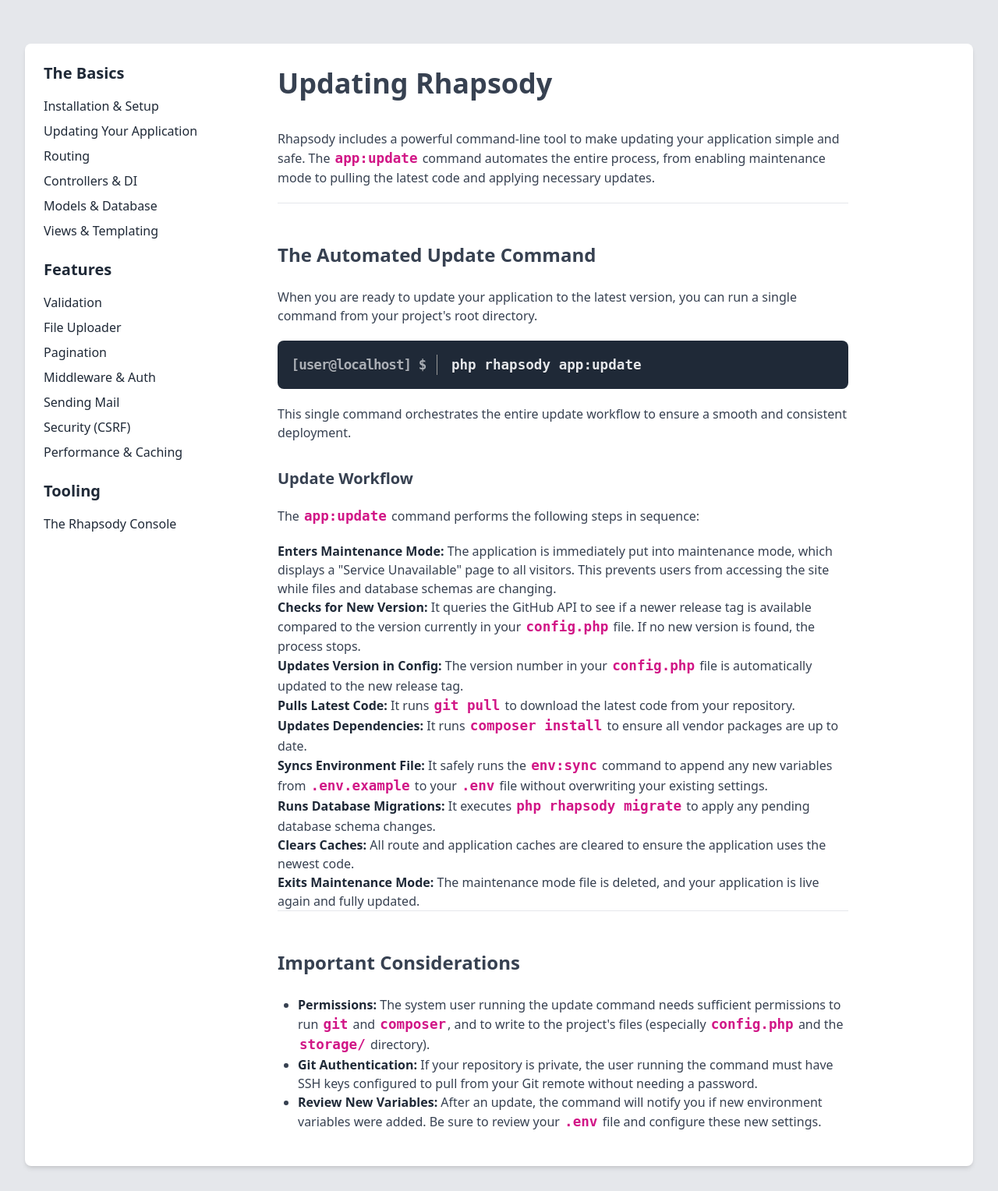
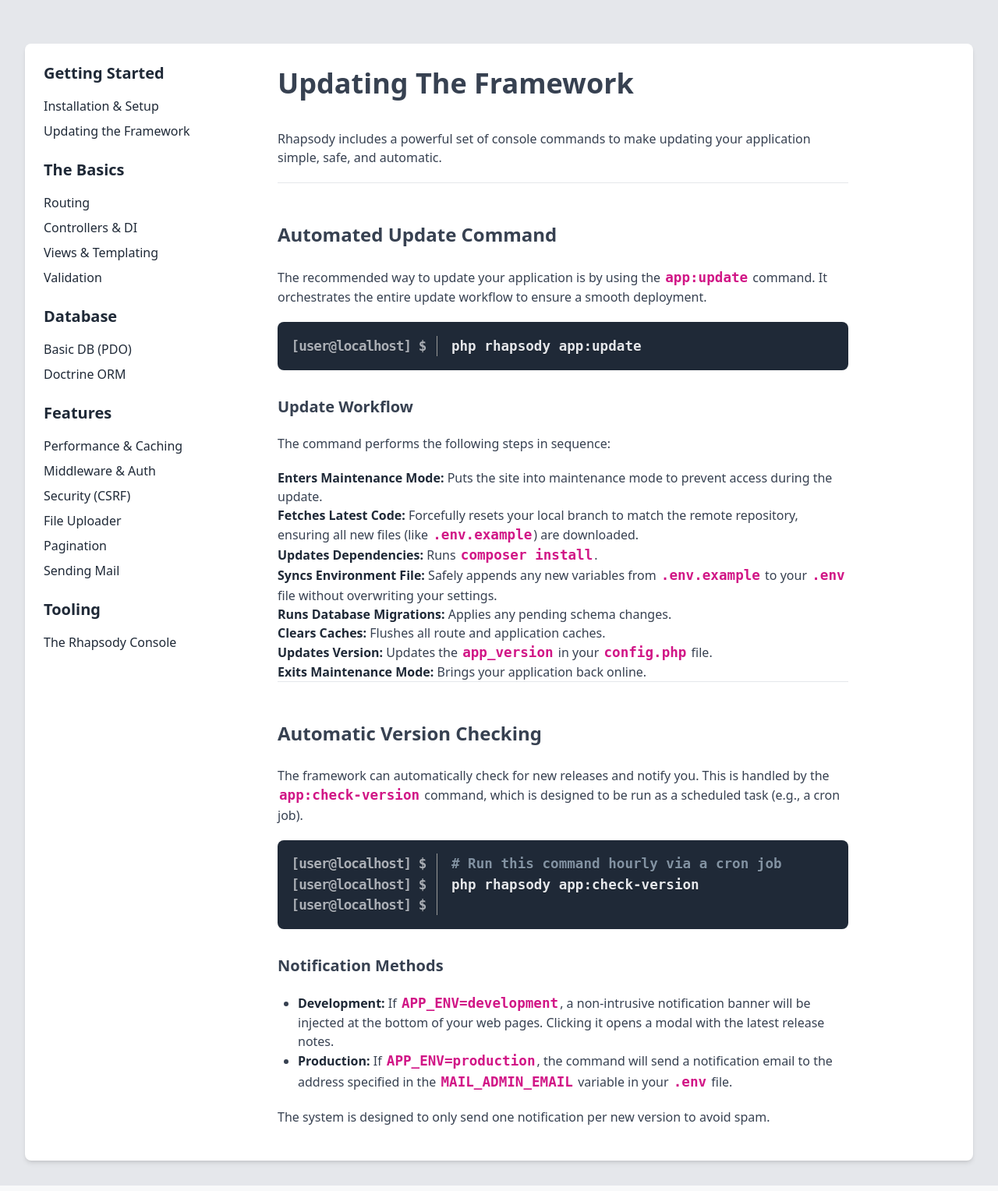
Before and after one commit to arout77/Rhapsody-Framework, a PHP site: template views/docs/updating.twig in a window 1280 px wide. Shown: the part 80-1608 px from the top of the page at 78% size. Run offline with PHP 8.4, Linux system fonts and the light colour scheme; the template is opened without the code that fills it, so the values that code supplies are empty; some libraries are stand-ins or nearby versions.

Commit message:
Added documentation for Doctrine, Redis and Updating

```diff
--- a/views/docs/_layout.twig
+++ b/views/docs/_layout.twig
@@ -9,25 +9,34 @@
     <!-- Sidebar Navigation -->
     <aside class="w-full md:w-1/4 px-4 mb-8 md:mb-0">
         <div class="sticky top-8">
+            <h3 class="text-xl font-bold text-gray-800 dark:text-gray-200 mb-4">Getting Started</h3>
+            <ul class="space-y-2 mb-6">
+                <li><a href="{{ base_url }}/docs/installation" class="docs-link">Installation & Setup</a></li>
+                <li><a href="{{ base_url }}/docs/updating" class="docs-link">Updating the Framework</a></li>
+            </ul>
+
             <h3 class="text-xl font-bold text-gray-800 dark:text-gray-200 mb-4">The Basics</h3>
             <ul class="space-y-2 mb-6">
-                <li><a href="{{ base_url }}/docs/installation" class="docs-link">Installation & Setup</a></li>
-                <li><a href="{{ base_url }}/docs/updating" class="docs-link">Updating Your Application</a></li>
                 <li><a href="{{ base_url }}/docs/routing" class="docs-link">Routing</a></li>
                 <li><a href="{{ base_url }}/docs/controllers" class="docs-link">Controllers & DI</a></li>
-                <li><a href="{{ base_url }}/docs/models" class="docs-link">Models & Database</a></li>
                 <li><a href="{{ base_url }}/docs/views" class="docs-link">Views & Templating</a></li>
+                <li><a href="{{ base_url }}/docs/validation" class="docs-link">Validation</a></li>
+            </ul>
+
+             <h3 class="text-xl font-bold text-gray-800 dark:text-gray-200 mb-4">Database</h3>
+             <ul class="space-y-2 mb-6">
+                <li><a href="{{ base_url }}/docs/models" class="docs-link">Basic DB (PDO)</a></li>
+                <li><a href="{{ base_url }}/docs/doctrine" class="docs-link">Doctrine ORM</a></li>
             </ul>
 
             <h3 class="text-xl font-bold text-gray-800 dark:text-gray-200 mb-4">Features</h3>
              <ul class="space-y-2 mb-6">
-                <li><a href="{{ base_url }}/docs/validation" class="docs-link">Validation</a></li>
+                <li><a href="{{ base_url }}/docs/caching" class="docs-link">Performance & Caching</a></li>
+                <li><a href="{{ base_url }}/docs/middleware" class="docs-link">Middleware & Auth</a></li>
+                <li><a href="{{ base_url }}/docs/security" class="docs-link">Security (CSRF)</a></li>
                 <li><a href="{{ base_url }}/docs/file-uploader" class="docs-link">File Uploader</a></li>
                 <li><a href="{{ base_url }}/docs/pagination" class="docs-link">Pagination</a></li>
-                <li><a href="{{ base_url }}/docs/middleware" class="docs-link">Middleware & Auth</a></li>
                 <li><a href="{{ base_url }}/docs/mailer" class="docs-link">Sending Mail</a></li>
-                <li><a href="{{ base_url }}/docs/security" class="docs-link">Security (CSRF)</a></li>
-                <li><a href="{{ base_url }}/docs/performance" class="docs-link">Performance & Caching</a></li>
             </ul>
 
             <h3 class="text-xl font-bold text-gray-800 dark:text-gray-200 mb-4">Tooling</h3>
--- a/views/docs/updating.twig
+++ b/views/docs/updating.twig
@@ -1,49 +1,45 @@
 {% extends "docs/_layout.twig" %}
 
 {% block doc_content %}
-    <h1>Updating Rhapsody</h1>
+    <h1>Updating The Framework</h1>
     <p>
-        Rhapsody includes a powerful command-line tool to make updating your application simple and safe. The <code>app:update</code> command automates the entire process, from enabling maintenance mode to pulling the latest code and applying necessary updates.
+        Rhapsody includes a powerful set of console commands to make updating your application simple, safe, and automatic.
     </p>
 
     <hr>
 
-    <h2>The Automated Update Command</h2>
+    <h2>Automated Update Command</h2>
     <p>
-        When you are ready to update your application to the latest version, you can run a single command from your project's root directory.
+        The recommended way to update your application is by using the <code>app:update</code> command. It orchestrates the entire update workflow to ensure a smooth deployment.
     </p>
     <pre class="command-line"><code class="language-bash">php rhapsody app:update</code></pre>
-    <p>
-        This single command orchestrates the entire update workflow to ensure a smooth and consistent deployment.
-    </p>
 
     <h3>Update Workflow</h3>
-    <p>The <code>app:update</code> command performs the following steps in sequence:</p>
+    <p>The command performs the following steps in sequence:</p>
     <ol>
-        <li><strong>Enters Maintenance Mode:</strong> The application is immediately put into maintenance mode, which displays a "Service Unavailable" page to all visitors. This prevents users from accessing the site while files and database schemas are changing.</li>
-        <li><strong>Checks for New Version:</strong> It queries the GitHub API to see if a newer release tag is available compared to the version currently in your <code>config.php</code> file. If no new version is found, the process stops.</li>
-        <li><strong>Updates Version in Config:</strong> The version number in your <code>config.php</code> file is automatically updated to the new release tag.</li>
-        <li><strong>Pulls Latest Code:</strong> It runs <code>git pull</code> to download the latest code from your repository.</li>
-        <li><strong>Updates Dependencies:</strong> It runs <code>composer install</code> to ensure all vendor packages are up to date.</li>
-        <li><strong>Syncs Environment File:</strong> It safely runs the <code>env:sync</code> command to append any new variables from <code>.env.example</code> to your <code>.env</code> file without overwriting your existing settings.</li>
-        <li><strong>Runs Database Migrations:</strong> It executes <code>php rhapsody migrate</code> to apply any pending database schema changes.</li>
-        <li><strong>Clears Caches:</strong> All route and application caches are cleared to ensure the application uses the newest code.</li>
-        <li><strong>Exits Maintenance Mode:</strong> The maintenance mode file is deleted, and your application is live again and fully updated.</li>
+        <li><strong>Enters Maintenance Mode:</strong> Puts the site into maintenance mode to prevent access during the update.</li>
+        <li><strong>Fetches Latest Code:</strong> Forcefully resets your local branch to match the remote repository, ensuring all new files (like <code>.env.example</code>) are downloaded.</li>
+        <li><strong>Updates Dependencies:</strong> Runs <code>composer install</code>.</li>
+        <li><strong>Syncs Environment File:</strong> Safely appends any new variables from <code>.env.example</code> to your <code>.env</code> file without overwriting your settings.</li>
+        <li><strong>Runs Database Migrations:</strong> Applies any pending schema changes.</li>
+        <li><strong>Clears Caches:</strong> Flushes all route and application caches.</li>
+        <li><strong>Updates Version:</strong> Updates the <code>app_version</code> in your <code>config.php</code> file.</li>
+        <li><strong>Exits Maintenance Mode:</strong> Brings your application back online.</li>
     </ol>
 
     <hr>
 
-    <h2>Important Considerations</h2>
+    <h2>Automatic Version Checking</h2>
+    <p>
+        The framework can automatically check for new releases and notify you. This is handled by the <code>app:check-version</code> command, which is designed to be run as a scheduled task (e.g., a cron job).
+    </p>
+    <pre class="command-line"><code class="language-bash"># Run this command hourly via a cron job
+php rhapsody app:check-version
+</code></pre>
+    <h3>Notification Methods</h3>
     <ul>
-        <li>
-            <strong>Permissions:</strong> The system user running the update command needs sufficient permissions to run <code>git</code> and <code>composer</code>, and to write to the project's files (especially <code>config.php</code> and the <code>storage/</code> directory).
-        </li>
-        <li>
-            <strong>Git Authentication:</strong> If your repository is private, the user running the command must have SSH keys configured to pull from your Git remote without needing a password.
-        </li>
-        <li>
-            <strong>Review New Variables:</strong> After an update, the command will notify you if new environment variables were added. Be sure to review your <code>.env</code> file and configure these new settings.
-        </li>
+        <li><strong>Development:</strong> If <code>APP_ENV=development</code>, a non-intrusive notification banner will be injected at the bottom of your web pages. Clicking it opens a modal with the latest release notes.</li>
+        <li><strong>Production:</strong> If <code>APP_ENV=production</code>, the command will send a notification email to the address specified in the <code>MAIL_ADMIN_EMAIL</code> variable in your <code>.env</code> file.</li>
     </ul>
-
+    <p>The system is designed to only send one notification per new version to avoid spam.</p>
 {% endblock %}
```
Also changed, not shown: app/Controllers/DocsController.php (+18 -0 lines), routes/web.php (+4 -3 lines), views/docs/caching.twig (added, +78 -0 lines), views/docs/doctrine.twig (added, +88 -0 lines).
